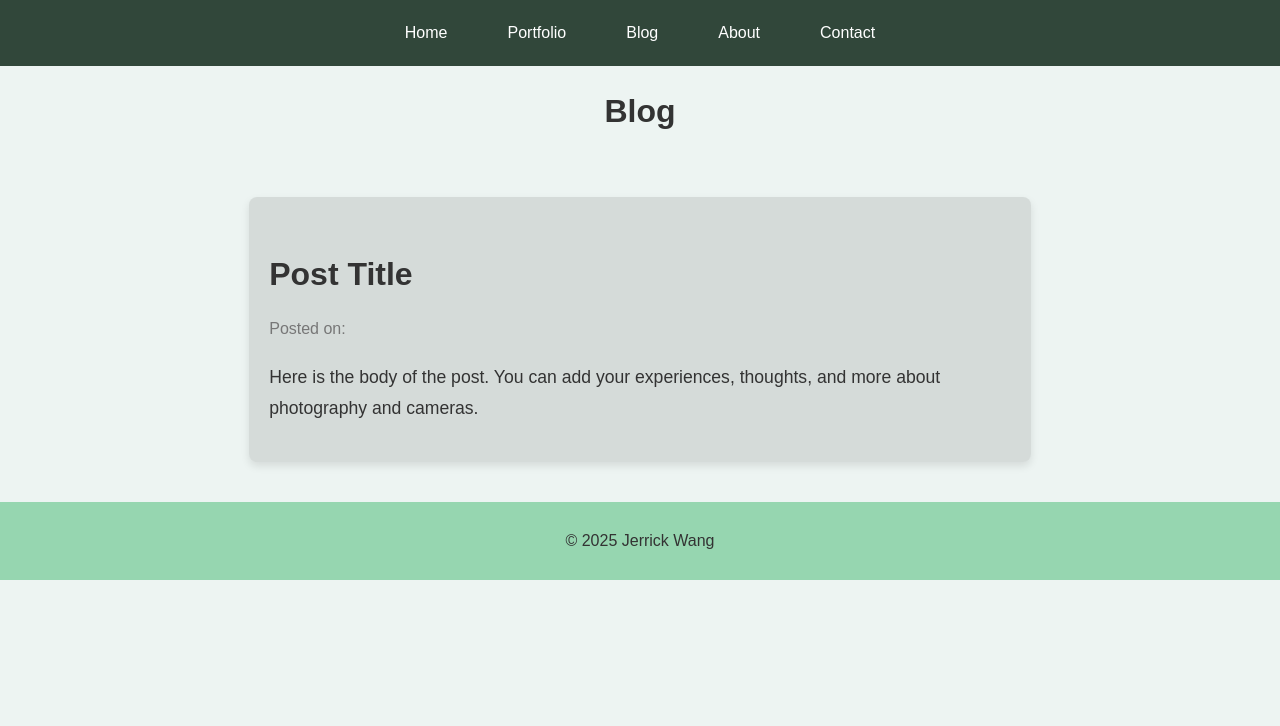
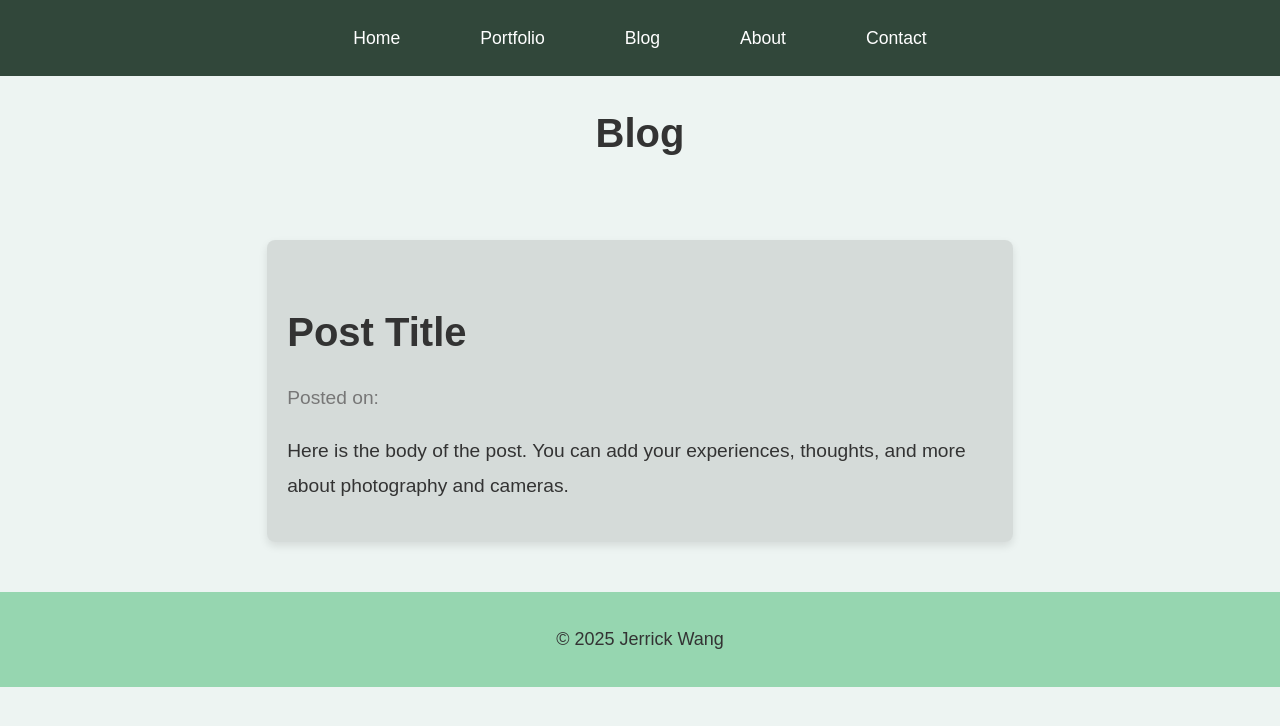
Before and after one commit to jerrickwang/jerrickwang.github.io, a Jekyll site: the page built from blog.md, in a window 1280 px wide. Shown: the top 726 px of the page. Built offline with Jekyll 4.4.1, drawn with Linux system fonts in a browser that asks for light colours.

Commit message:
Update style.css

```diff
--- a/assets/css/style.css
+++ b/assets/css/style.css
@@ -7,6 +7,7 @@ body {
   background-color: #EDF4F2;
   color: #333; /* Default text color */
   box-sizing: border-box; /* Applies box-sizing globally */
+  font-size: 18px; /* Increased base font size for better readability */
 }
 
 /* Full-width navigation bar */
@@ -14,7 +15,7 @@ nav {
   background: #31473A; /* Navigation bar background color */
   color: #fff; /* Navigation text color */
   width: 100%; /* Full screen width */
-  padding: 10px 0;
+  padding: 12px 0; /* Slightly larger padding for better touch targets */
   position: sticky; /* Sticks to the top on scroll */
   top: 0;
   z-index: 1000; /* Ensures the nav bar stays above other elements */
@@ -40,7 +41,7 @@ nav ul {
 }
 
 nav ul li {
-  margin: 0 15px; /* Space between navigation items */
+  margin: 0 20px; /* Increased margin for more space between items */
 }
 
 nav ul li a {
@@ -48,8 +49,9 @@ nav ul li a {
   font-weight: 400; /* Regular weight for navigation links */
   text-decoration: none; /* Removes underline from links */
   color: #fff; /* Link text color */
-  padding: 10px 15px;
+  padding: 12px 20px; /* Increased padding for better touch targets */
   display: block;
+  font-size: 1.1rem; /* Increased font size for better readability */
   transition: background 0.3s ease; /* Smooth hover effect */
 }
 
@@ -62,8 +64,8 @@ header h1 {
   font-family: 'Century Gothic', sans-serif; /* Apply Century Gothic to the page title */
   font-weight: 700; /* Bold weight for headers */
   text-align: center; /* Centers the page title */
-  margin: 20px 0; /* Adds spacing above and below the title */
-  font-size: 2rem; /* Adjusts title size */
+  margin: 25px 0; /* Adds spacing above and below the title */
+  font-size: 2.5rem; /* Increased title size */
   color: #333; /* Title text color */
 }
 
@@ -71,7 +73,7 @@ header h1 {
 main {
   max-width: 80%; /* Limits the width of the main content */
   margin: 0 auto; /* Centers the content */
-  padding: 20px 100px; /* Adds padding around the content */
+  padding: 30px 120px; /* Increased padding for better spacing */
   box-sizing: border-box; /* Ensures padding doesn't affect width */
 }
 
@@ -80,7 +82,7 @@ footer {
   font-family: 'Century Gothic', sans-serif; /* Apply Century Gothic to footer text */
   font-weight: 400; /* Regular weight for footer text */
   text-align: center; /* Centers footer content */
-  padding: 10px 0;
+  padding: 15px 0; /* Increased padding */
   background: #96d6b0; /* Optional footer background */
   color: #333; /* Footer text color */
 }
@@ -97,13 +99,14 @@ img {
 button {
   font-family: 'Century Gothic', sans-serif; /* Apply Century Gothic to buttons */
   font-weight: 400; /* Regular weight for buttons */
-  padding: 10px 20px;
+  padding: 12px 25px; /* Increased padding */
   border: none;
   border-radius: 5px;
   background: #333;
   color: #fff;
   cursor: pointer;
   transition: background 0.3s ease;
+  font-size: 1.1rem; /* Increased font size */
 }
 
 button:hover {
@@ -115,9 +118,9 @@ button:hover {
   position: relative; /* Allows us to position the background and image */
   display: inline-block;
   text-align: center; /* Centers the content */
-  margin-bottom: 20px; /* Adds space between each image */
+  margin-bottom: 25px; /* Increased space between each image */
   background: rgba(0, 0, 0, 0.3); /* Initial background with some opacity */
-  padding: 10px;
+  padding: 12px; /* Increased padding */
   border-radius: 8px; /* Optional: Rounds the corners of the container */
   transition: background 0.3s ease; /* Smooth transition for the background */
 }
@@ -145,7 +148,7 @@ button:hover {
   left: 50%; /* Horizontally center the text */
   transform: translate(-50%, -50%); /* Adjust the positioning for exact centering */
   color: #fff; /* White text for contrast */
-  font-size: 1.2rem; /* Adjusts the font size */
+  font-size: 1.5rem; /* Adjusted for increased text size */
   font-weight: bold; /* Makes the text bold */
   opacity: 0; /* Initially hide the text */
   transition: opacity 0.3s ease; /* Smooth transition for visibility */
@@ -203,7 +206,7 @@ button:hover {
   /* Adjust the navigation links padding and font size for mobile */
   nav ul li a {
     padding: 15px;
-    font-size: 1.1rem;
+    font-size: 1.2rem; /* Slightly increased font size for mobile */
   }
 
   /* Adjust the main content padding on smaller screens */
@@ -227,7 +230,7 @@ button:hover {
 
   /* Adjust font size for the page title */
   header h1 {
-    font-size: 1.8rem; /* Smaller font size for the page title on smaller screens */
+    font-size: 2.2rem; /* Larger font size on smaller screens */
   }
 }
 
@@ -243,7 +246,7 @@ button:hover {
 
 /* Post Title */
 .post-title {
-  font-size: 2rem; /* Larger title font size */
+  font-size: 2.5rem; /* Larger title font size */
   font-weight: 700; /* Bold title */
   color: #333; /* Dark color for the title */
   margin-bottom: 10px; /* Space below the title */
@@ -251,14 +254,14 @@ button:hover {
 
 /* Post Date */
 .post-date {
-  font-size: 1rem; /* Smaller font size for the date */
+  font-size: 1.2rem; /* Larger font size for the date */
   color: #777; /* Lighter color for the date */
   margin-bottom: 20px; /* Space below the date */
 }
 
 /* Post Body */
 .post-body {
-  font-size: 1.1rem; /* Normal font size for the content */
+  font-size: 1.2rem; /* Increased font size for the content */
   color: #333; /* Default text color */
   line-height: 1.8; /* Increase line height for readability */
 }
@@ -270,10 +273,10 @@ button:hover {
   }
 
   .post-title {
-    font-size: 1.6rem; /* Adjust title font size for smaller screens */
+    font-size: 2rem; /* Adjust title font size for smaller screens */
   }
 
   .post-body {
-    font-size: 1rem; /* Adjust font size of the body */
+    font-size: 1.1rem; /* Adjust font size of the body */
   }
 }
```
